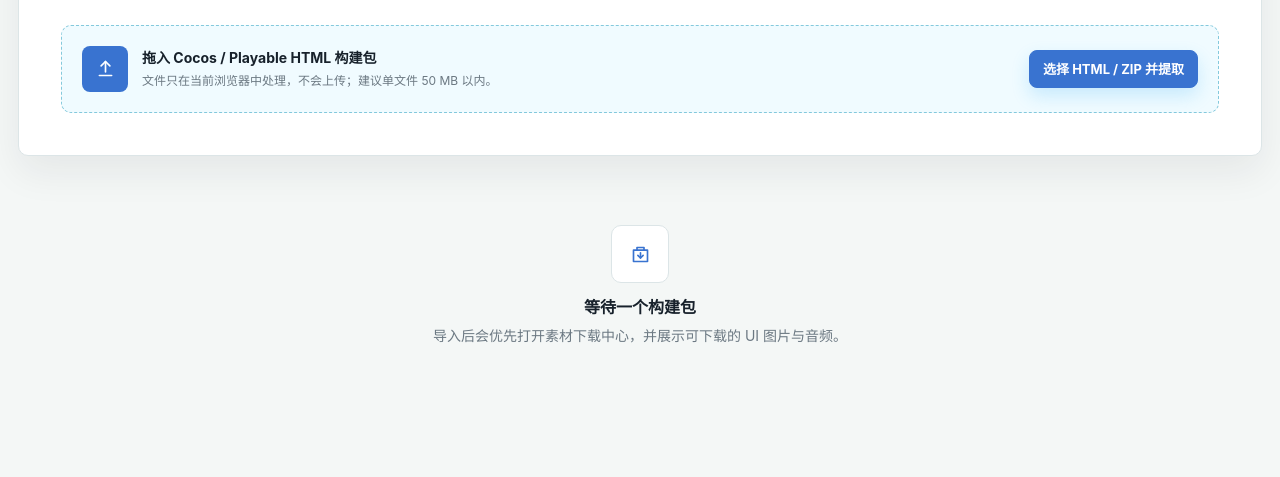
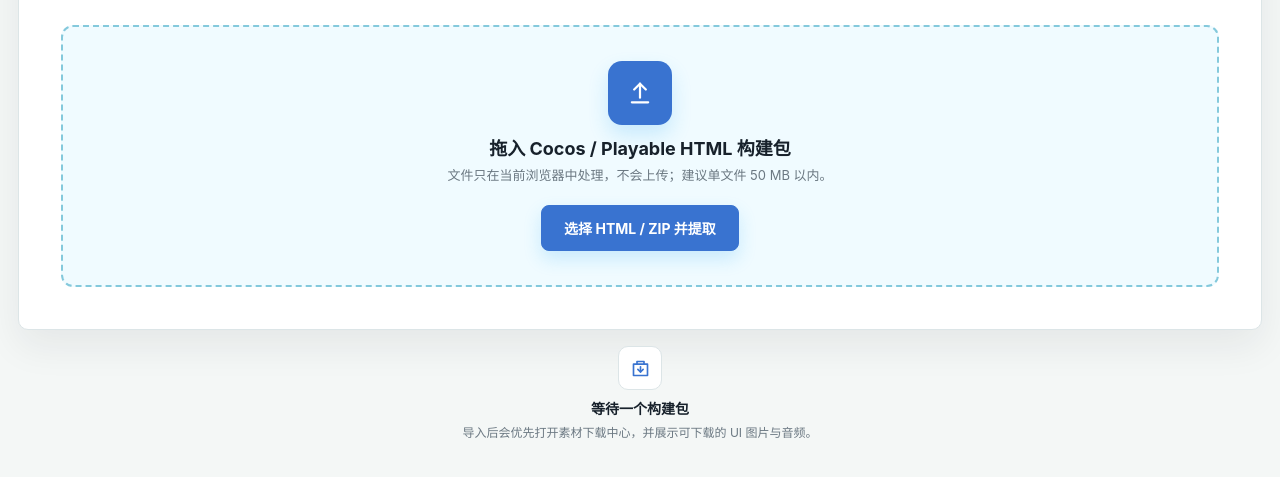
Before and after one commit to mengpingchen954-ops/merged-asset-tools, a website: page game-insight-parser/index.html in a window 1280 px wide. Shown: the part 361-838 px from the top of the page. Before the commit the page ends 800 px from the top, so only its background shows below. Drawn offline with Linux system fonts and the light colour scheme.

Commit message:
feat: enlarge playable upload drop zone

```diff
--- a/game-insight-parser/index.html
+++ b/game-insight-parser/index.html
@@ -30,11 +30,11 @@
     .intro-row{display:grid;grid-template-columns:minmax(0,1.15fr) minmax(360px,.85fr);gap:clamp(22px,4vw,52px);align-items:center}.intro-copy h1{max-width:760px;font-size:clamp(28px,4vw,44px);line-height:1.08;letter-spacing:-.035em}.intro-copy p{max-width:760px;margin-top:13px;color:var(--muted);font-size:15px}
     .download-features{display:grid;gap:10px}.feature-row{display:grid;grid-template-columns:42px minmax(0,1fr) auto;align-items:center;gap:12px;min-height:68px;padding:12px 14px;border:1px solid var(--line);border-radius:8px;background:#f5fbff}
     .feature-icon{width:42px;height:42px;display:grid;place-items:center;border-radius:8px;color:#087c72;background:var(--teal2)}.feature-row strong,.feature-row small{display:block}.feature-row strong{font-size:14px}.feature-row small{margin-top:2px;color:var(--muted);font-size:12px}.feature-format{color:#087c72;font-size:12px;font-weight:750}
-    .drop{margin-top:28px;padding:20px;border-color:#84c9dc;border-radius:10px;background:#f0fbff}.drop.drag{border-color:var(--blue);background:var(--blue2);box-shadow:0 0 0 3px rgba(40,169,244,.12)}.dropicon{width:46px;height:46px;display:grid;place-items:center;flex:0 0 auto;border-radius:8px;background:var(--blue)}.drop span{margin-top:3px}
+    .drop{min-height:238px;margin-top:28px;padding:34px 30px;display:flex;flex-direction:column;align-items:center;justify-content:center;gap:20px;text-align:center;border:2px dashed #84c9dc;border-radius:12px;background:#f0fbff;transition:.2s}.drop.drag{border-color:var(--blue);background:var(--blue2);box-shadow:0 0 0 4px rgba(40,169,244,.12)}.dropcopy{flex-direction:column;gap:12px;width:100%}.dropcopy>div:last-child{display:grid;gap:5px}.dropicon{width:64px;height:64px;display:grid;place-items:center;flex:0 0 auto;border-radius:14px;background:var(--blue);box-shadow:0 10px 20px rgba(40,169,244,.2)}.dropicon svg{width:28px;height:28px}.drop strong{font-size:18px;line-height:1.3}.drop span{margin-top:0;font-size:13px}.drop .btn{min-height:46px;padding:0 22px;font-size:14px}
     .btn,.asset-btn{min-height:38px;display:inline-flex;align-items:center;justify-content:center;gap:8px;padding:0 13px;border:1px solid var(--line);border-radius:8px;background:#fff;color:var(--ink);font-size:13px;font-weight:720;white-space:nowrap;transition:transform .16s ease,background-color .16s ease,border-color .16s ease,color .16s ease}
     .btn:hover:not(:disabled),.asset-btn:hover:not(:disabled){transform:translateY(-1px);border-color:#a9d7f2}.btn.primary{border-color:var(--blue);background:var(--blue);color:#fff;box-shadow:0 8px 18px rgba(40,169,244,.2)}.btn.primary:hover:not(:disabled){border-color:var(--blue-strong);background:var(--blue-strong)}
     .btn.download{border-color:var(--teal);background:var(--teal);color:#fff;box-shadow:0 8px 18px rgba(15,159,143,.18)}.btn.download:hover:not(:disabled){border-color:#087c72;background:#087c72}.btn:disabled,.asset-btn:disabled{cursor:not-allowed;opacity:.46}
-    .empty{min-height:260px;padding:36px 18px}.emptymark{width:58px;height:58px;border-radius:10px;color:var(--blue)}.empty p{margin-top:5px}
+    .empty{min-height:104px;padding:16px 18px}.emptymark{width:44px;height:44px;margin-bottom:8px;border-radius:10px;color:var(--blue);font-size:18px}.empty strong{font-size:14px}.empty p{margin-top:4px;font-size:12px}
     .summary{gap:10px;margin:18px 0 12px}.metric{padding:14px;border-radius:8px;box-shadow:var(--shadow)}.metric.is-download{border-color:#a7ded7;background:var(--teal2)}.metric label,.metric small{font-size:11px}.metric b{min-height:36px;font-size:20px}.metric.is-download b{color:#087c72}
     .download-hub{display:flex;align-items:center;justify-content:space-between;gap:20px;margin:12px 0 16px;padding:18px;border:1px solid #a7ded7;border-radius:10px;background:var(--teal2)}.download-hub h2{font-size:18px}.download-hub p{margin-top:4px;color:#3f716b;font-size:12px}.download-hub .actions{justify-content:flex-end}.bundle-status{min-width:100%;color:#3f716b;font-size:12px;text-align:right}
     .tabs{margin-bottom:14px;overflow-x:auto;scrollbar-width:thin}.tab{min-height:42px;padding:0 13px;white-space:nowrap}.tab.active{border-color:var(--blue)}
```
